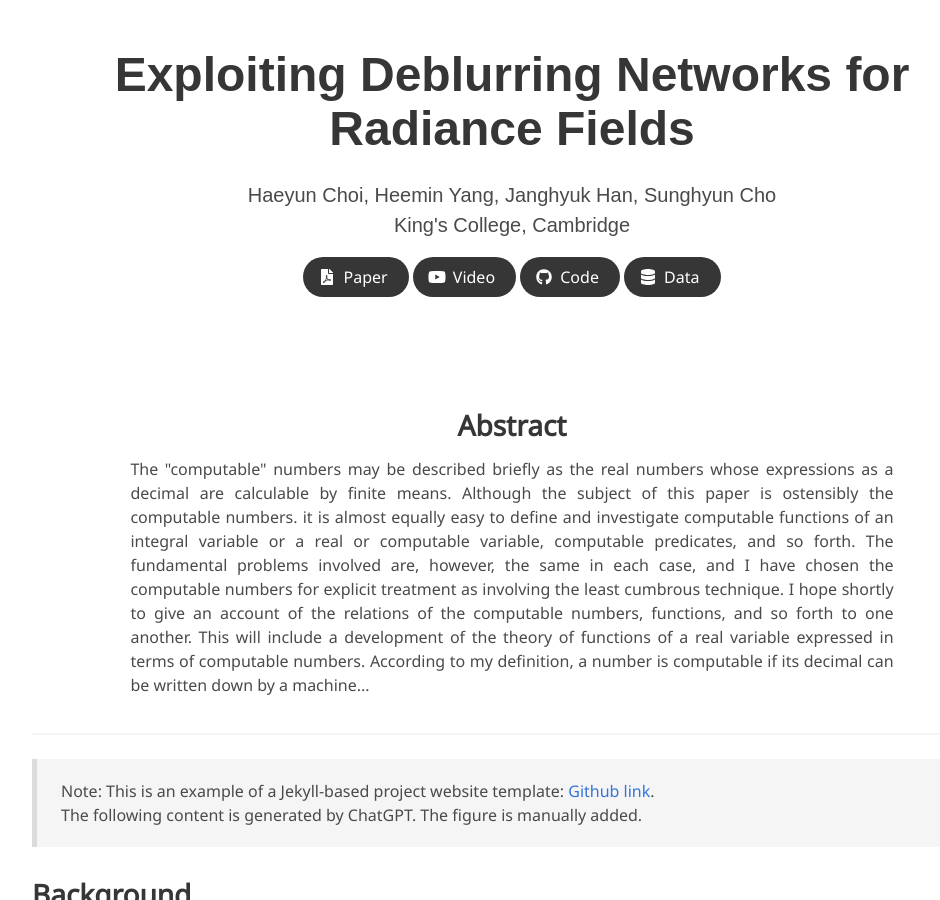
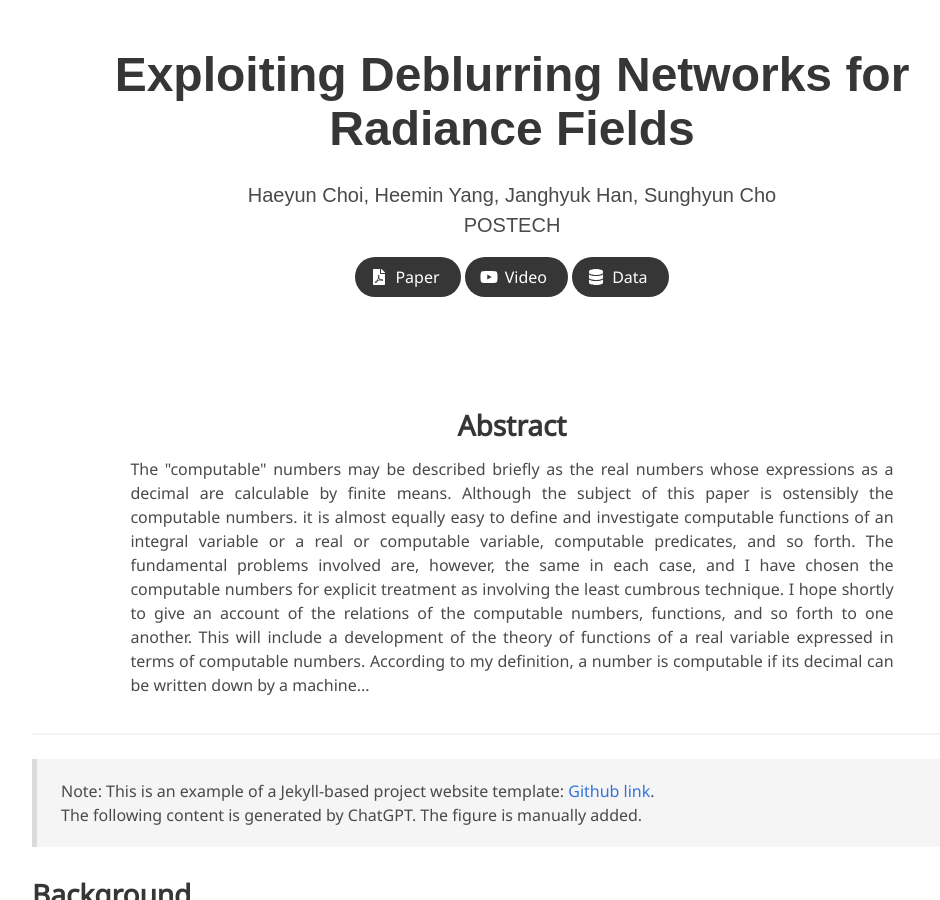
Before and after one commit to haeyun-choi/DDRF_site, a Jekyll site: the page built from index.md, in a window 1280 px wide and 900 px high. Shown: the whole window, without its empty margins (128-1068 px from the left). Built offline with Jekyll 4.4.1, drawn with Linux system fonts in a browser that asks for light colours; some web fonts are replaced.

Commit message:
Update index.md

```diff
--- a/index.md
+++ b/index.md
@@ -6,10 +6,10 @@ title: Exploiting Deblurring Networks for Radiance Fields
 authors:
     Haeyun Choi, Heemin Yang, Janghyuk Han, Sunghyun Cho
 affiliations:
-    King's College, Cambridge
-paper: https://www.cs.virginia.edu/~robins/Turing_Paper_1936.pdf
+    POSTECH
+paper: https://drive.google.com/file/d/1u5kljbJszgvCOfUJuIPUDN7vP6rMeYLr/view?usp=sharing
 video: https://www.youtube.com/results?search_query=turing+machine
-code: https://github.com/topics/turing-machines
+Code: https://github.com/topics/turing-machines
 data: https://huggingface.co/docs/datasets
 ---
 
```
